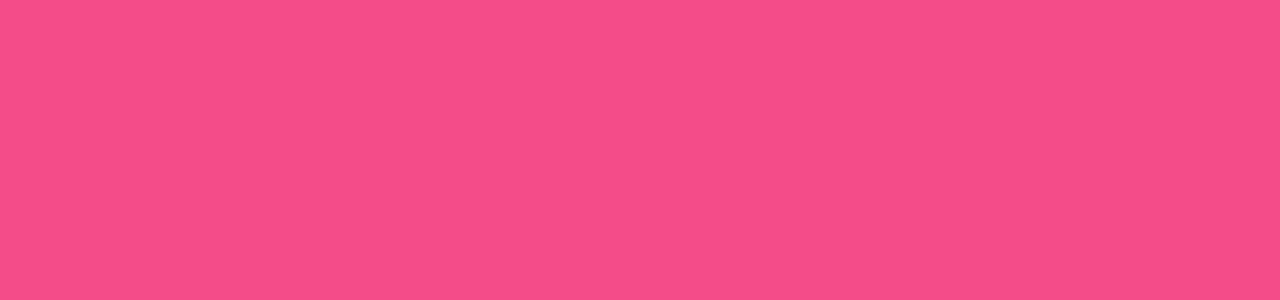
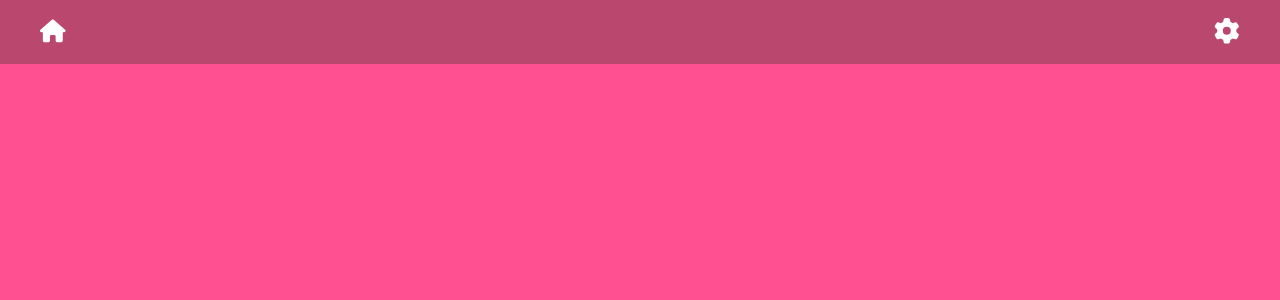
Before and after one commit to KIsmoilov/React-Capstone_Harry-Potter-Characters, a React (Create React App) app: page / in a window 1280 px wide. Shown: the top 300 px of the page. Built offline with nearby package versions, Linux system fonts and the light colour scheme; the HTML template or start-up script is replaced by a standard one.

Commit message:
Create the NavBar and apply styling

```diff
--- a/package.json
+++ b/package.json
@@ -3,6 +3,10 @@
   "version": "0.1.0",
   "private": true,
   "dependencies": {
+    "@fortawesome/fontawesome-svg-core": "^6.2.1",
+    "@fortawesome/free-brands-svg-icons": "^6.2.1",
+    "@fortawesome/free-solid-svg-icons": "^6.2.1",
+    "@fortawesome/react-fontawesome": "^0.2.0",
     "@reduxjs/toolkit": "^1.9.1",
     "@testing-library/jest-dom": "^5.16.5",
     "@testing-library/react": "^13.4.0",
@@ -10,6 +14,7 @@
     "prop-types": "^15.8.1",
     "react": "^18.2.0",
     "react-dom": "^18.2.0",
+    "react-icons": "^4.7.1",
     "react-redux": "^8.0.5",
     "react-router": "^6.6.1",
     "react-router-dom": "^6.6.1",
--- a/src/App.css
+++ b/src/App.css
@@ -5,5 +5,5 @@
 }
 
 body {
-  background-color: rgb(244, 76, 137);
+  background-color: rgb(255, 81, 146);
 }
--- a/src/App.js
+++ b/src/App.js
@@ -1,6 +1,7 @@
 import React from 'react';
 
 // pages
+import Navbar from './components/Navbar';
 
 // Stylesheet
 import './App.css';
@@ -8,6 +9,7 @@ import './App.css';
 function App() {
   return (
     <>
+      <Navbar />
     </>
   );
 }
--- /dev/null
+++ b/src/components/Navbar.css
@@ -0,0 +1,47 @@
+.navBar {
+  display: flex;
+  flex-direction: row;
+  align-items: center;
+  padding: 0 2.5rem;
+  height: 4rem;
+  width: 100%;
+  margin-bottom: 2rem;
+  background-color: rgb(186, 72, 110);
+}
+
+.menuNav {
+  width: 100%;
+  display: flex;
+  justify-content: space-between;
+  list-style: none;
+}
+
+.homeIcon {
+  color: white;
+  width: 1.6rem;
+  height: 1.6rem;
+  cursor: pointer;
+}
+
+.gearIcon {
+  color: white;
+  width: 1.6rem;
+  height: 1.6rem;
+  cursor: pointer;
+}
+
+@media screen and (max-width: 768px) {
+  .navBar {
+    padding: 0 1.5rem;
+  }
+
+  .homeIcon {
+    width: 1.4rem;
+    height: 1.4rem;
+  }
+
+  .gearIcon {
+    width: 1.4rem;
+    height: 1.4rem;
+  }
+}
--- /dev/null
+++ b/src/components/Navbar.js
@@ -0,0 +1,20 @@
+import React from 'react';
+import { FontAwesomeIcon } from '@fortawesome/react-fontawesome';
+import { faHome, faGear } from '@fortawesome/free-solid-svg-icons';
+
+// stylesheet
+import './Navbar.css';
+
+const Navbar = () => (
+  <nav className="navBar">
+    <ul className="menuNav">
+      <li>
+        <FontAwesomeIcon className="homeIcon" icon={faHome} />
+      </li>
+      <li>
+        <FontAwesomeIcon className="gearIcon" icon={faGear} />
+      </li>
+    </ul>
+  </nav>
+);
+export default Navbar;
```
Also changed, not shown: 1 other file (tests, documents, lock files or other folders).
